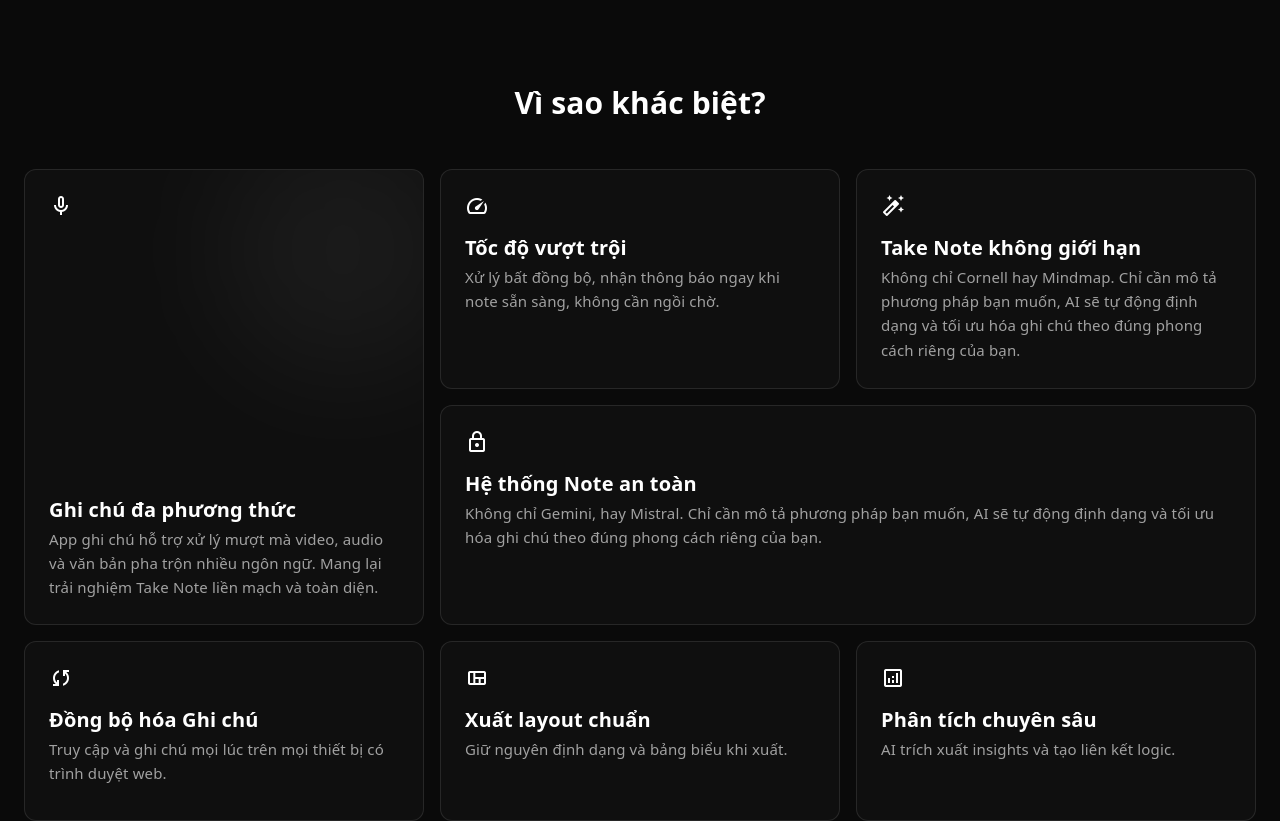
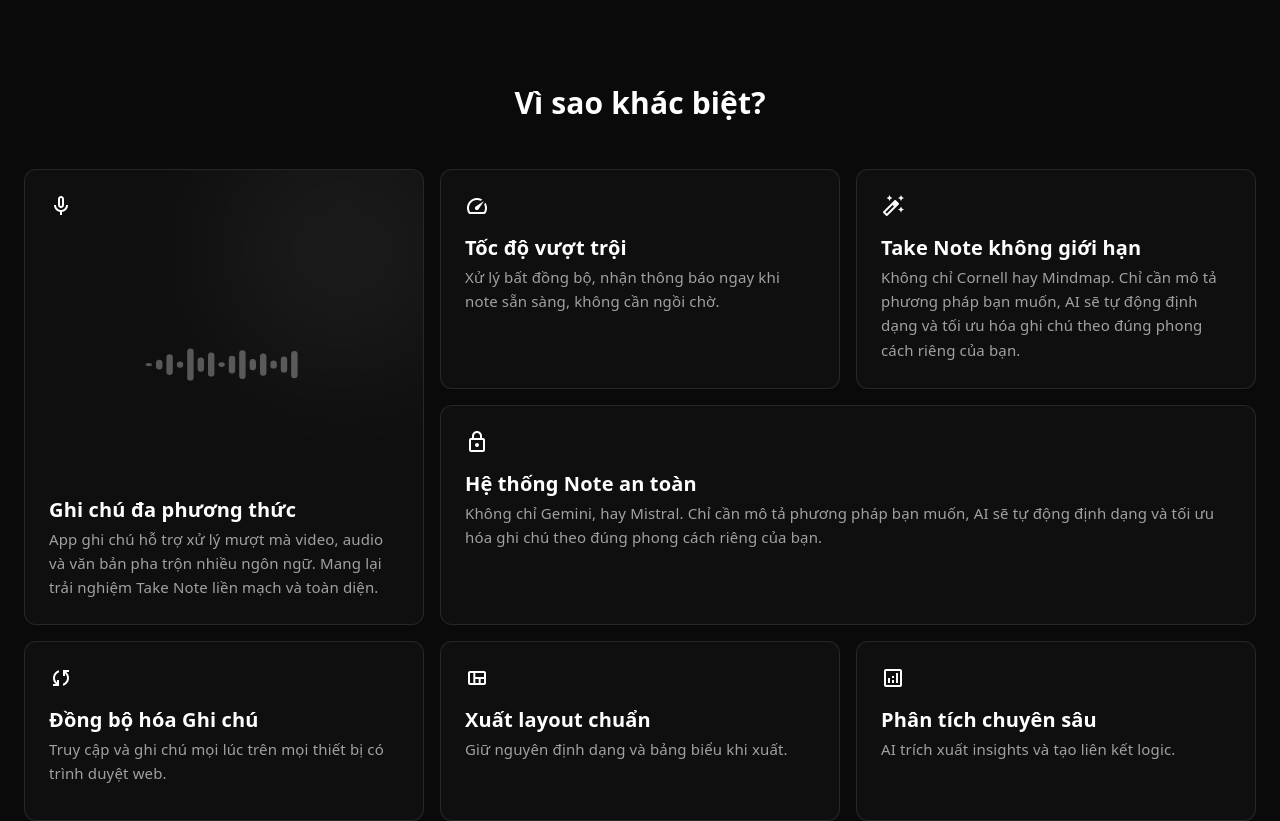
Before and after one commit to CThawngs/Zero-AI-Note, a Next.js app: page / in a window 1280 px wide. Shown: the part 780-1601 px from the top of the page. Built offline with nearby package versions, Linux system fonts and the light colour scheme.

Commit message:
feat(landing): fix bento card empty space + add smooth scroll-reveal animations to Why/How/Pricing sections

```diff
--- a/app/(landing)/page.tsx
+++ b/app/(landing)/page.tsx
@@ -1,7 +1,7 @@
 'use client';
 
 import Link from 'next/link';
-import { useState, useEffect } from 'react';
+import { useState, useEffect, useRef, useCallback } from 'react';
 
 type Language = 'vi' | 'en';
 type ThemeMode = 'dark' | 'light';
@@ -108,11 +108,36 @@ const content = {
   }
 };
 
+// === Scroll Reveal Hook ===
+function useScrollReveal() {
+  const observe = useCallback((el: Element | null, delay: number = 0) => {
+    if (!el) return;
+    const observer = new IntersectionObserver(
+      (entries) => {
+        entries.forEach((entry) => {
+          if (entry.isIntersecting) {
+            setTimeout(() => {
+              (entry.target as HTMLElement).style.opacity = '1';
+              (entry.target as HTMLElement).style.transform = 'translateY(0) scale(1)';
+            }, delay);
+            observer.unobserve(entry.target);
+          }
+        });
+      },
+      { threshold: 0.1, rootMargin: '0px 0px -40px 0px' }
+    );
+    observer.observe(el);
+    return () => observer.disconnect();
+  }, []);
+  return observe;
+}
+
 export default function LandingPage() {
   const [lang, setLang] = useState<Language>('vi');
   const [theme, setTheme] = useState<ThemeMode>('dark');
   const [mounted, setMounted] = useState(false);
   const [mobileMenuOpen, setMobileMenuOpen] = useState(false);
+  const observe = useScrollReveal();
 
   useEffect(() => {
     const savedLang = localStorage.getItem('zero-note-lang') as Language || 'vi';
@@ -143,6 +168,12 @@ export default function LandingPage() {
   const surfaceClass = isDark ? 'bg-[#0f0f0f]' : 'bg-gray-50';
   const textMuted = isDark ? 'text-neutral-400' : 'text-gray-600';
   const hoverBg = isDark ? 'hover:bg-white/5' : 'hover:bg-gray-100';
+
+  const revealStyle: React.CSSProperties = {
+    opacity: 0,
+    transform: 'translateY(32px) scale(0.97)',
+    transition: 'opacity 0.6s cubic-bezier(0.16,1,0.3,1), transform 0.6s cubic-bezier(0.16,1,0.3,1)',
+  };
 
   return (
     <div className={`min-h-screen font-sans antialiased selection:bg-white selection:text-black transition-colors duration-300 ${bgClass}`}>
@@ -353,7 +384,11 @@ export default function LandingPage() {
 
         {/* ===== WHY — Bento Grid ===== */}
         <section className="px-4 sm:px-6 py-12 sm:py-16 max-w-7xl mx-auto">
-          <h2 className={`text-2xl sm:text-3xl font-bold text-center mb-8 sm:mb-12 ${isDark ? 'text-white' : 'text-black'}`}>{t.why.title}</h2>
+          <h2
+            ref={(el) => observe(el, 0)}
+            style={revealStyle}
+            className={`text-2xl sm:text-3xl font-bold text-center mb-8 sm:mb-12 ${isDark ? 'text-white' : 'text-black'}`}
+          >{t.why.title}</h2>
 
           {/* Desktop bento grid (lg+) */}
           <div className="hidden lg:grid grid-cols-3 gap-4 grid-rows-[220px_220px_180px]">
@@ -368,18 +403,53 @@ export default function LandingPage() {
                 'col-start-3 col-end-4 row-start-3 row-end-4',
               ][i];
               const isLarge = i === 0;
+              const staggerDelay = [80, 160, 240, 220, 300, 380, 460][i];
 
               return (
                 <div
                   key={i}
-                  className={`${surfaceClass} border rounded-xl transition-all duration-300 hover:scale-[1.02] p-6 flex flex-col ${isDark ? `border-white/10 ${hoverBg}` : `border-gray-200 ${hoverBg}`} ${isLarge ? 'relative overflow-hidden' : ''} ${gridPos}`}
+                  ref={(el) => observe(el, staggerDelay)}
+                  style={revealStyle}
+                  className={`${surfaceClass} border rounded-xl transition-[transform,box-shadow,background] duration-300 hover:scale-[1.02] p-6 flex flex-col ${isDark ? `border-white/10 ${hoverBg}` : `border-gray-200 ${hoverBg}`} ${isLarge ? 'relative overflow-hidden' : ''} ${gridPos}`}
                 >
-                  {isLarge && <div className={`absolute -right-12 -top-12 w-64 h-64 rounded-full blur-3xl ${isDark ? 'bg-white/5' : 'bg-black/5'}`} />}
-                  <span className="material-symbols-outlined text-4xl mb-4">{item.icon}</span>
-                  <div className={isLarge ? 'mt-auto' : ''}>
-                    <h3 className={`text-xl font-semibold mb-1 ${isDark ? 'text-white' : 'text-black'}`}>{item.title}</h3>
-                    <p className={`text-sm leading-relaxed ${textMuted}`}>{item.desc}</p>
-                  </div>
+                  {isLarge && (
+                    <>
+                      {/* Decorative bg glow */}
+                      <div className={`absolute -right-12 -top-12 w-64 h-64 rounded-full blur-3xl ${isDark ? 'bg-white/5' : 'bg-black/5'}`} />
+                      {/* Icon at top */}
+                      <span className="material-symbols-outlined text-4xl mb-4 relative z-10">{item.icon}</span>
+                      {/* Visual waveform illustration to fill space */}
+                      <div className="flex-1 flex items-center justify-center py-4 relative z-10">
+                        <svg viewBox="0 0 200 64" fill="none" className={`w-full max-w-[160px] opacity-30 ${isDark ? 'text-white' : 'text-black'}`} aria-hidden="true">
+                          {[4,12,26,8,40,18,30,6,22,36,14,28,10,20,34].map((h, idx) => (
+                            <rect
+                              key={idx}
+                              x={idx * 13 + 2}
+                              y={(64 - h) / 2}
+                              width="8"
+                              height={h}
+                              rx="4"
+                              fill="currentColor"
+                            />
+                          ))}
+                        </svg>
+                      </div>
+                      {/* Text at bottom */}
+                      <div className="relative z-10">
+                        <h3 className={`text-xl font-semibold mb-1 ${isDark ? 'text-white' : 'text-black'}`}>{item.title}</h3>
+                        <p className={`text-sm leading-relaxed ${textMuted}`}>{item.desc}</p>
+                      </div>
+                    </>
+                  )}
+                  {!isLarge && (
+                    <>
+                      <span className="material-symbols-outlined text-4xl mb-4">{item.icon}</span>
+                      <div>
+                        <h3 className={`text-xl font-semibold mb-1 ${isDark ? 'text-white' : 'text-black'}`}>{item.title}</h3>
+                        <p className={`text-sm leading-relaxed ${textMuted}`}>{item.desc}</p>
+                      </div>
+                    </>
+                  )}
                 </div>
               );
             })}
@@ -390,6 +460,8 @@ export default function LandingPage() {
             {t.why.items.map((item, i) => (
               <div
                 key={i}
+                ref={(el) => observe(el, i * 80)}
+                style={revealStyle}
                 className={`${surfaceClass} border rounded-xl p-5 flex flex-col ${isDark ? 'border-white/10' : 'border-gray-200'} ${i === 0 ? 'col-span-2' : ''}`}
               >
                 <span className="material-symbols-outlined text-3xl mb-3">{item.icon}</span>
@@ -404,6 +476,8 @@ export default function LandingPage() {
             {t.why.items.map((item, i) => (
               <div
                 key={i}
+                ref={(el) => observe(el, i * 60)}
+                style={revealStyle}
                 className={`${surfaceClass} border rounded-xl p-5 flex flex-col ${isDark ? 'border-white/10' : 'border-gray-200'}`}
               >
                 <span className="material-symbols-outlined text-3xl mb-3">{item.icon}</span>
@@ -417,11 +491,20 @@ export default function LandingPage() {
         {/* ===== HOW ===== */}
         <section className={`border-y py-12 sm:py-16 transition-colors duration-300 ${isDark ? 'bg-[#0a0a0a] border-white/10' : 'bg-white border-gray-200'}`}>
           <div className="px-4 sm:px-6 max-w-7xl mx-auto text-center">
-            <h2 className={`text-2xl sm:text-3xl font-bold mb-8 sm:mb-12 ${isDark ? 'text-white' : 'text-black'}`}>{t.how.title}</h2>
+            <h2
+              ref={(el) => observe(el, 0)}
+              style={revealStyle}
+              className={`text-2xl sm:text-3xl font-bold mb-8 sm:mb-12 ${isDark ? 'text-white' : 'text-black'}`}
+            >{t.how.title}</h2>
             <div className="flex flex-col md:flex-row justify-center items-start gap-8 relative">
               <div className={`hidden md:block absolute top-12 left-[15%] right-[15%] h-px z-0 ${isDark ? 'bg-white/10' : 'bg-gray-200'}`} />
               {t.how.steps.map((step, i) => (
-                <div key={i} className={`flex-1 flex flex-col items-center relative z-10 ${isDark ? 'bg-[#0a0a0a]' : 'bg-white'}`}>
+                <div
+                  key={i}
+                  ref={(el) => observe(el, i * 150)}
+                  style={revealStyle}
+                  className={`flex-1 flex flex-col items-center relative z-10 ${isDark ? 'bg-[#0a0a0a]' : 'bg-white'}`}
+                >
                   <div className={`w-20 h-20 sm:w-24 sm:h-24 rounded-full border flex items-center justify-center mb-4 sm:mb-6 transition-colors ${isDark ? 'border-white/10 bg-[#0f0f0f]' : 'border-gray-200 bg-gray-50'}`}>
                     <span className="material-symbols-outlined text-3xl sm:text-4xl">{step.icon}</span>
                   </div>
@@ -435,8 +518,17 @@ export default function LandingPage() {
 
         {/* ===== PRICING ===== */}
         <section className="px-4 sm:px-6 py-12 sm:py-16 max-w-5xl mx-auto text-center">
-          <h2 className={`text-2xl sm:text-3xl font-bold mb-4 ${isDark ? 'text-white' : 'text-black'}`}>{t.pricing.title}</h2>
-          <Link href="/docs" className={`text-sm font-medium hover:underline mb-8 sm:mb-12 inline-flex items-center gap-1 transition-colors ${isDark ? 'text-white' : 'text-black'}`}>
+          <h2
+            ref={(el) => observe(el, 0)}
+            style={revealStyle}
+            className={`text-2xl sm:text-3xl font-bold mb-4 ${isDark ? 'text-white' : 'text-black'}`}
+          >{t.pricing.title}</h2>
+          <Link
+            ref={(el) => observe(el, 80)}
+            style={revealStyle}
+            href="/docs"
+            className={`text-sm font-medium hover:underline mb-8 sm:mb-12 inline-flex items-center gap-1 transition-colors ${isDark ? 'text-white' : 'text-black'}`}
+          >
             {t.pricing.link}
             <span className="material-symbols-outlined text-sm">open_in_new</span>
           </Link>
@@ -446,7 +538,9 @@ export default function LandingPage() {
               return (
                 <div
                   key={i}
-                  className={`${surfaceClass} border rounded-xl transition-all duration-300 hover:scale-[1.02] flex flex-col p-5 sm:p-6 relative ${isDark ? (isUltra ? 'border-white/30' : 'border-white/10') : (isUltra ? 'border-black/30' : 'border-gray-200')} ${i === 2 ? 'sm:col-span-2 md:col-span-1' : ''}`}
+                  ref={(el) => observe(el, i * 120)}
+                  style={revealStyle}
+                  className={`${surfaceClass} border rounded-xl transition-[transform,box-shadow,background] duration-300 hover:scale-[1.02] hover:shadow-lg flex flex-col p-5 sm:p-6 relative ${isDark ? (isUltra ? 'border-white/30' : 'border-white/10') : (isUltra ? 'border-black/30' : 'border-gray-200')} ${i === 2 ? 'sm:col-span-2 md:col-span-1' : ''}`}
                 >
                   {isUltra && (
                     <div className={`absolute top-0 right-0 ${isDark ? 'bg-white text-black' : 'bg-black text-white'} text-xs font-medium py-1 px-3 rounded-bl-lg rounded-tr-xl`}>
```
